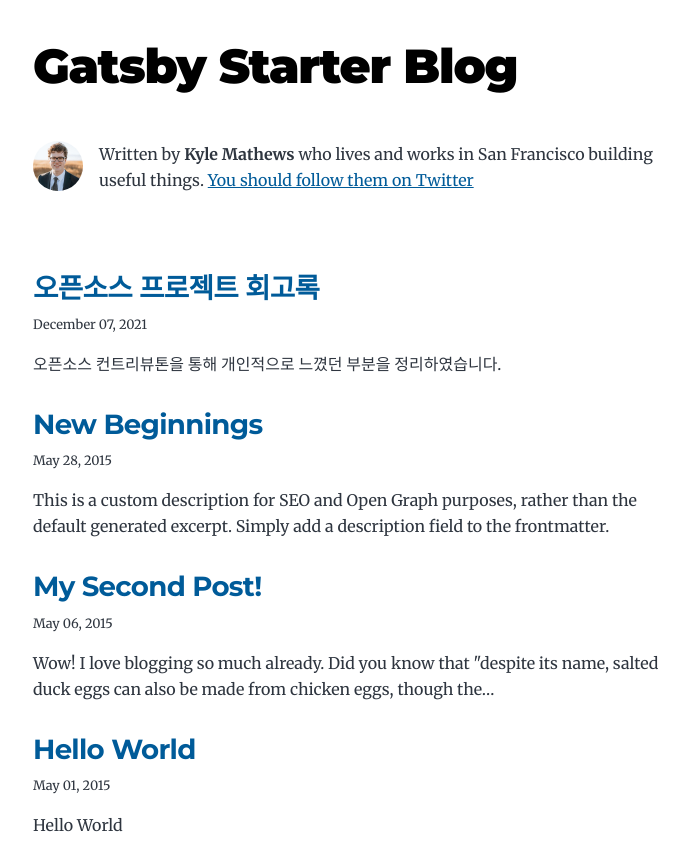
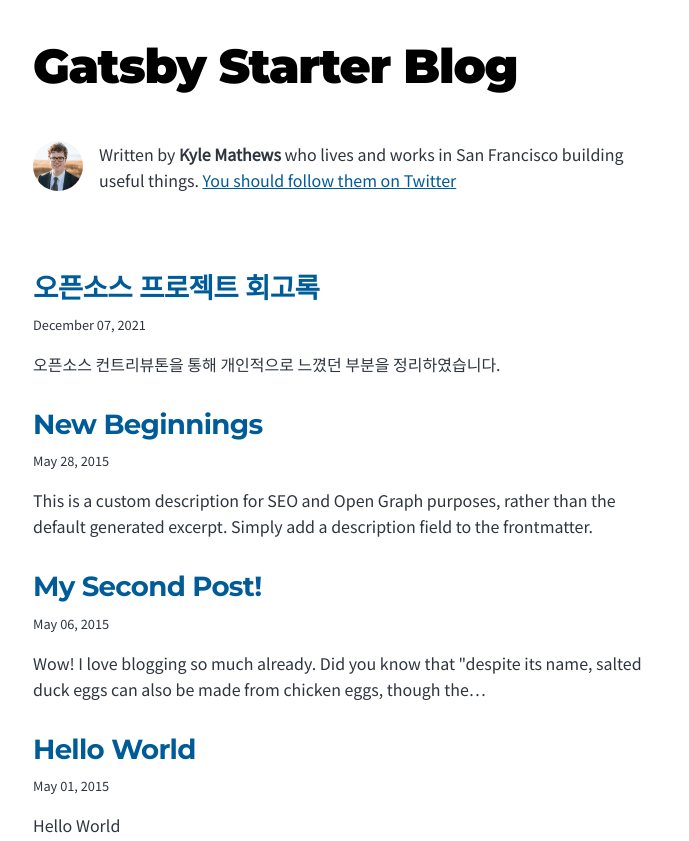
Before and after one commit to chanhee-dev/chanhee-dev.github.io, a Gatsby site: page / in a window 1280 px wide. Shown: the top 841 px of the page, without its empty margins (291-980 px from the left). Built offline with nearby package versions, Linux system fonts and the light colour scheme; Gatsby itself is replaced by a stand-in of ours.

Commit message:
style: add Noto Sans KR

```diff
--- a/gatsby-browser.js
+++ b/gatsby-browser.js
@@ -8,3 +8,6 @@ import "./src/style.css"
 
 // Highlighting for code blocks
 import "prismjs/themes/prism.css"
+
+// custom font style
+import '@fontsource/noto-sans-kr';
--- a/package.json
+++ b/package.json
@@ -8,6 +8,7 @@
     "url": "https://github.com/gatsbyjs/gatsby/issues"
   },
   "dependencies": {
+    "@fontsource/noto-sans-kr": "^4.5.2",
     "gatsby": "^4.3.0",
     "gatsby-plugin-feed": "^4.3.0",
     "gatsby-plugin-gatsby-cloud": "^4.3.0",
--- a/src/style.css
+++ b/src/style.css
@@ -78,7 +78,7 @@ html {
 }
 
 body {
-  font-family: var(--font-body);
+  font-family: 'Noto Sans KR', sans-serif;
   font-size: var(--fontSize-1);
   color: var(--color-text);
 }
```
Also changed, not shown: 1 other file.
